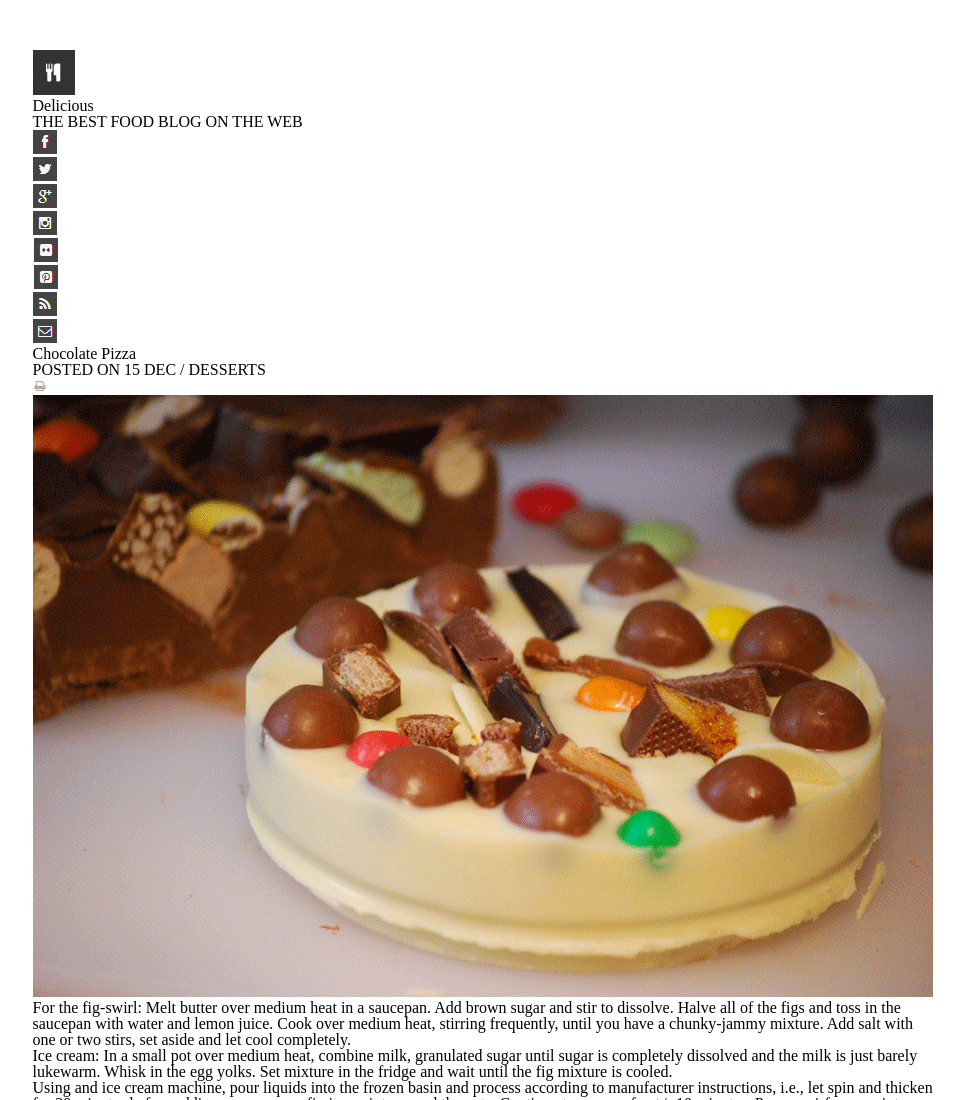
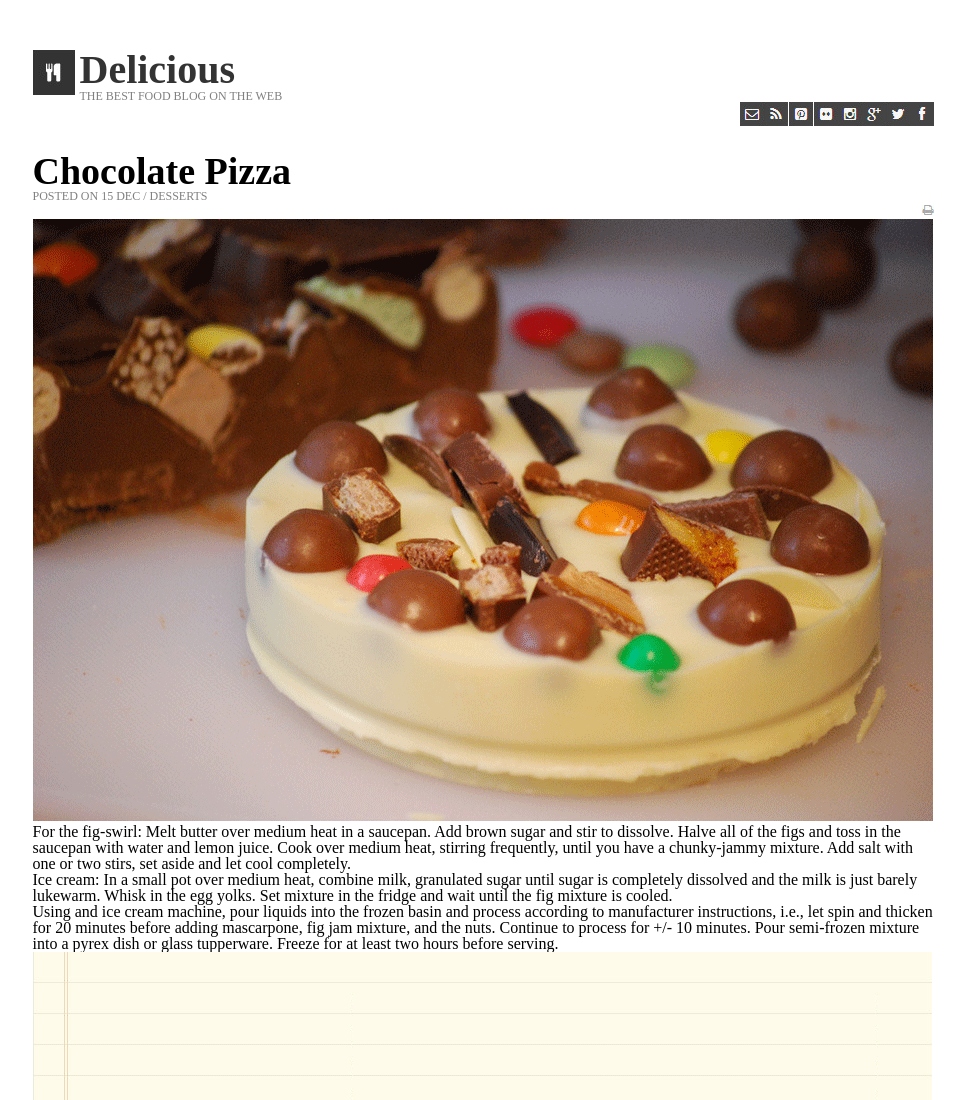
Before and after one commit to vgalenko/chocolate-pizza, a plain HTML site: page index.html in a window 1280 px wide. Shown: the top 1100 px of the page, without its empty margins (157-1122 px from the left). Drawn offline with Linux system fonts and the light colour scheme.

```diff
--- a/index.html
+++ b/index.html
@@ -10,11 +10,11 @@
     <div id="logo">
       <img src="img/logo.png">
     </div>
-    <div class="delicious_logo">
+    <div class="delicious_heading">
       <h1>Delicious</h1>
       <p>THE BEST FOOD BLOG ON THE WEB</p>
     </div>
-    <div class="social_logo">
+    <div class="social_logos">
       <ul>
         <li><img src="img/fb-icon.png"></li>
         <li><img src="img/twit-icon.png"></li>
--- a/style.css
+++ b/style.css
@@ -6,5 +6,45 @@
   margin-top: 50px;
 }
 
-header {
+header #logo {
+  float: left;
+  padding-right: 5px;
 }
+
+.delicious_heading h1 {
+  font-family: Brush Script MT;
+  font-size: 40px;
+  font-weight: bolder;
+  color: #333333;
+}
+
+.delicious_heading p {
+  font-size: 12px;
+  color: gray;
+  font-family: Avenir Next;
+}
+
+.social_logos ul li{
+  display: inline-block;
+  float: right;
+}
+
+.title {
+  margin-top: 50px;
+}
+
+h2 {
+  font-weight: bold;
+  font-size: 38px;
+  font-family: Avenir Next Condensed;
+}
+
+.title p {
+  font-family: Avenir Next;
+  font-size: 12px;
+  color: gray;
+}
+
+#printer {
+  float: right;
+}
```
